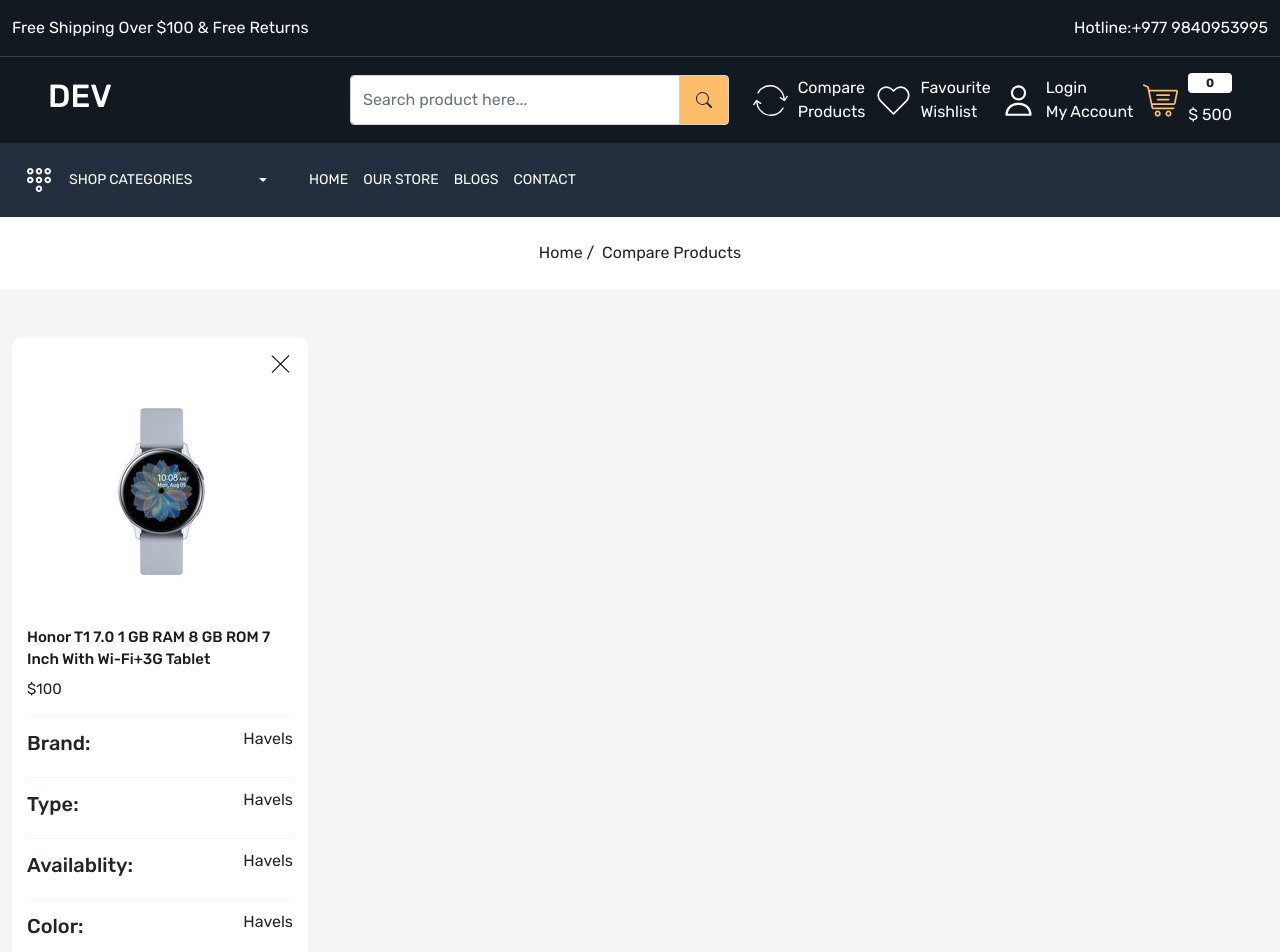
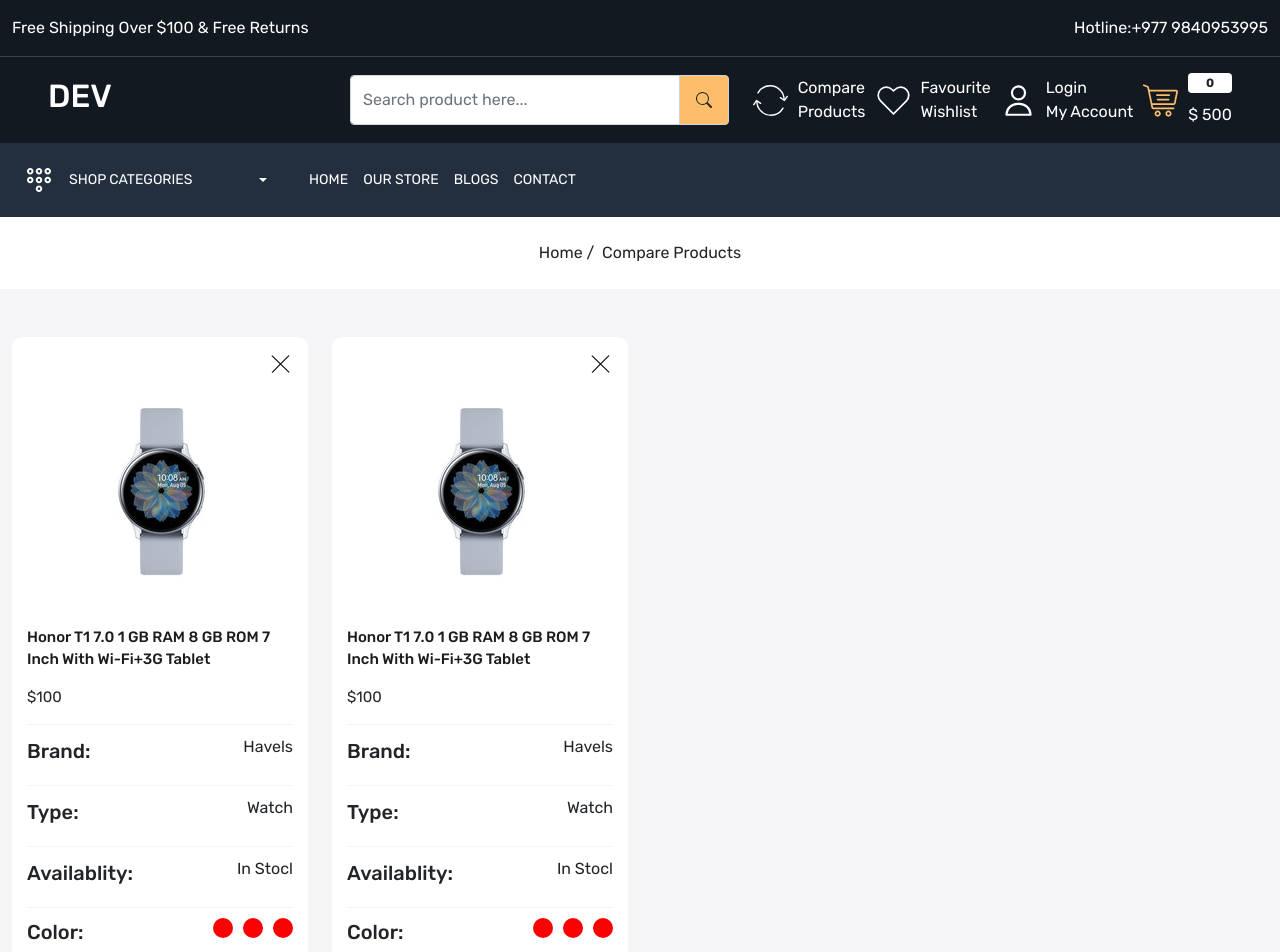
Before and after one commit to RNyaupane/frontend-MERN, a React (Vite) app: page /compare-product in a window 1280 px wide. Shown: the top 952 px of the page. Built offline with nearby package versions, Linux system fonts and the light colour scheme.

Commit message:
Wishlist page added

```diff
--- a/src/App.jsx
+++ b/src/App.jsx
@@ -8,6 +8,7 @@
 import OurStore from './pages/OurStore'
 import Blog from './pages/Blog'
 import CompareProduct from './pages/CompareProduct'
+import Wishlist from './pages/Wishlist'
 
 function App() {
   const [count, setCount] = useState(0)
@@ -23,6 +24,7 @@
               <Route path='store' element={<OurStore/>}/>
               <Route path='blogs' element={<Blog/>}/>
               <Route path='compare-product' element={<CompareProduct/>}/>
+              <Route path='wishlist' element={<Wishlist/>}/>
             </Route>
           </Routes>
         </BrowserRouter>
--- /dev/null
+++ b/src/components/Color.jsx
@@ -0,0 +1,15 @@
+import React from 'react'
+
+const Color = () => {
+    return (
+        <>
+            <ul className='colors ps-0'>
+                <li></li>
+                <li></li>
+                <li></li>
+            </ul>
+        </>
+    )
+}
+
+export default Color
--- a/src/index.css
+++ b/src/index.css
@@ -498,20 +498,23 @@
     background-color: var(--color-white);
     border-radius: 10px;
 }
-.compare-product-card .cross{
+.compare-product-card .cross,
+.wishlist-card .cross{
     top: 15px;
     right: 15px;
     width: 25px;
     cursor: pointer;
     padding: 3px;
 }
-.compare-product-details h5.title{
+.compare-product-details h5.title,
+.wishlist-card h5.title{
     font-size: 15px;
     line-height: 22px;
     font-weight: 500;
     color: var(--color-1c1c1b);
 }
-.compare-product-details h6.price{
+.compare-product-details h6.price,
+.wishlist-card h6.price{
     font-size: 15px;
     line-height: 22px;
     font-weight: 400;
--- a/src/pages/CompareProduct.jsx
+++ b/src/pages/CompareProduct.jsx
@@ -1,6 +1,7 @@
 import React from 'react'
 import BreadCrumb from '../components/BreadCrumb'
 import Meta from '../components/Meta';
+import Color from '../components/Color';
 
 const CompareProduct = () => {
     return (
@@ -18,7 +19,7 @@
                                 </div>
                                 <div className="compare-product-details">
                                     <h5 className="title">Honor T1 7.0 1 GB RAM 8 GB ROM 7 Inch With Wi-Fi+3G Tablet</h5>
-                                    <h6 className="price mb-3">$100</h6>
+                                    <h6 className="price my-3">$100</h6>
                                     <div className="">
                                         <div className="product-detail">
                                             <h5>Brand:</h5>
@@ -26,15 +27,53 @@
                                         </div>
                                         <div className="product-detail">
                                             <h5>Type:</h5>
+                                            <p>Watch</p>
+                                        </div>
+                                        <div className="product-detail">
+                                            <h5>Availablity:</h5>
+                                            <p>In Stocl</p>
+                                        </div>
+                                        <div className="product-detail">
+                                            <h5>Color:</h5>
+                                            <Color/>
+                                        </div>
+                                        <div className="product-detail">
+                                            <h5>Size:</h5>
+                                            <div className="d-flex gap-10">
+                                                <p>S</p>
+                                                <p>M</p>
+
+                                            </div>
+                                        </div>
+                                    </div>
+                                </div>
+                            </div>
+                        </div>
+                        <div className="col-3">
+                            <div className="compare-product-card position-relative">
+                                <img src="images/cross.svg" alt="cross" className="position-absolute cross img-fluid" />
+                                <div className="product-card-image">
+                                    <img src="images/watch.jpg" alt="watch" />
+                                </div>
+                                <div className="compare-product-details">
+                                    <h5 className="title">Honor T1 7.0 1 GB RAM 8 GB ROM 7 Inch With Wi-Fi+3G Tablet</h5>
+                                    <h6 className="price my-3">$100</h6>
+                                    <div className="">
+                                        <div className="product-detail">
+                                            <h5>Brand:</h5>
                                             <p>Havels</p>
                                         </div>
                                         <div className="product-detail">
+                                            <h5>Type:</h5>
+                                            <p>Watch</p>
+                                        </div>
+                                        <div className="product-detail">
                                             <h5>Availablity:</h5>
-                                            <p>Havels</p>
+                                            <p>In Stocl</p>
                                         </div>
                                         <div className="product-detail">
                                             <h5>Color:</h5>
-                                            <p>Havels</p>
+                                            <Color/>
                                         </div>
                                         <div className="product-detail">
                                             <h5>Size:</h5>
--- a/src/pages/OurStore.jsx
+++ b/src/pages/OurStore.jsx
@@ -4,6 +4,7 @@
 import Meta from '../components/Meta';
 import ReactStars from "react-rating-stars-component";
 import ProductCard from '../components/ProductCard';
+import Color from '../components/Color';
 
 
 
@@ -64,18 +65,7 @@
                                     </div>
                                     <h5 className="sub-title">Colors</h5>
                                     <div className="">
-                                        <ul className='colors p-0'>
-                                            <li></li>
-                                            <li></li>
-                                            <li></li>
-                                            <li></li>
-                                            <li></li>
-                                            <li></li>
-                                            <li></li>
-                                            <li></li>
-                                            <li></li>
-                                            <li></li>
-                                        </ul>
+                                        <Color/>
                                     </div>
                                     <h5 className="sub-title">Size</h5>
                                     <div className="">
@@ -186,6 +176,8 @@
                                     <ProductCard grid={grid} />
                                     <ProductCard grid={grid} />
                                     <ProductCard grid={grid} />
+                                    <ProductCard grid={grid} />
+                                    <ProductCard grid={grid} />
                                 </div>
                             </div>
                         </div>
--- /dev/null
+++ b/src/pages/Wishlist.jsx
@@ -0,0 +1,46 @@
+import React from 'react'
+import BreadCrumb from '../components/BreadCrumb'
+import Meta from '../components/Meta';
+
+const Wishlist = () => {
+    return (
+        <>
+            <Meta title={'Wishlist'} />
+            <BreadCrumb title='Wishlist' />
+            <div className="wishlist-wrapper home-wrapper-2 py-5">
+                <div className="container-xxl">
+                    <div className="row">
+                        <div className="col-3">
+                            <div className="wishlist-card position-relative">
+                                <img src="images/cross.svg" alt="cross" className="position-absolute cross img-fluid" />
+
+                                <div className="wishlist-card-image">
+                                    <img src="images/watch.jpg" className='img-fluid w-100' alt="" />
+                                </div>
+                                <div className="p-3">
+                                    <h5 className='title'>Honor T1 7.0 1 GB RAM 8 GB ROM 7 Inch With Wi-Fi+3G Tablet</h5>
+                                    <h6 className="price">$ 100</h6>
+                                </div>
+                            </div>
+                        </div>
+                        <div className="col-3">
+                            <div className="wishlist-card position-relative">
+                                <img src="images/cross.svg" alt="cross" className="position-absolute cross img-fluid" />
+
+                                <div className="wishlist-card-image">
+                                    <img src="images/watch.jpg" className='img-fluid w-100' alt="" />
+                                </div>
+                                <div className="p-3">
+                                    <h5 className='title'>Honor T1 7.0 1 GB RAM 8 GB ROM 7 Inch With Wi-Fi+3G Tablet</h5>
+                                    <h6 className="price">$ 100</h6>
+                                </div>
+                            </div>
+                        </div>
+                    </div>
+                </div>
+            </div>
+        </>
+    )
+}
+
+export default Wishlist
```
